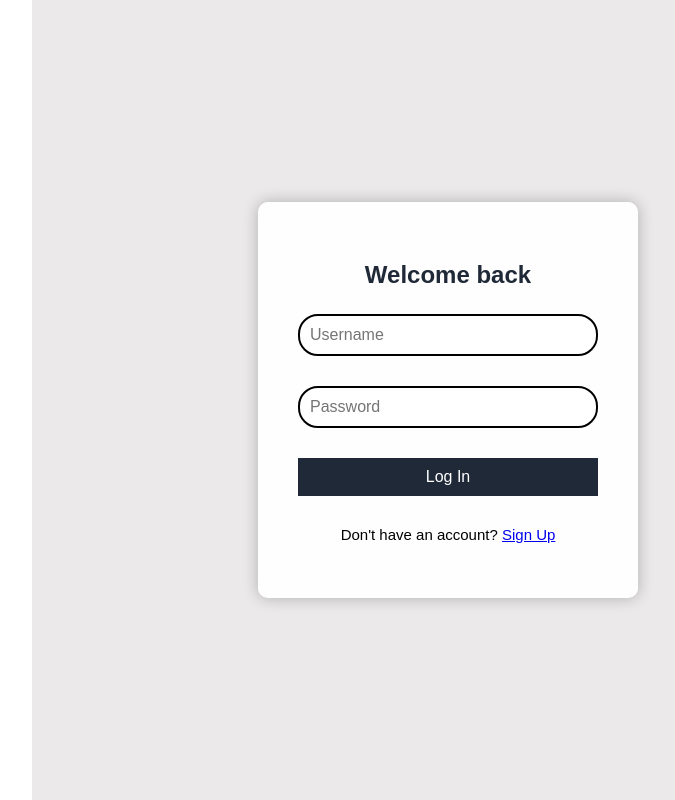
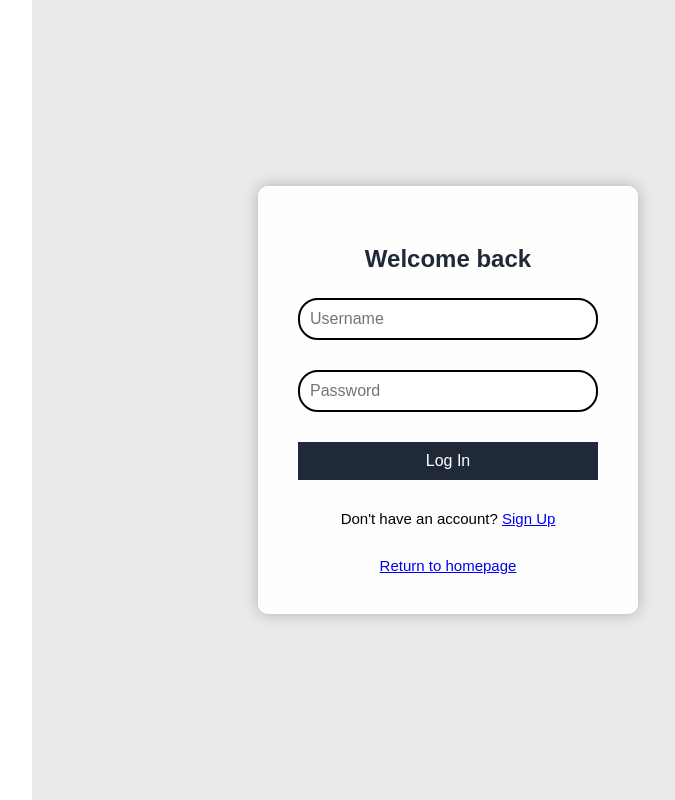
Before and after one commit to llvill/Member-Forum, a website: page login.html in a window 1280 px wide. Shown: the whole page, without its empty margins (416-1091 px from the left). Drawn offline with Linux system fonts and the light colour scheme.

Commit message:
added 'return to homepage' to login and signup

```diff
--- a/css/style.css
+++ b/css/style.css
@@ -73,6 +73,12 @@ login-link a{
 
 login-link a:hover{
     text-decoration: underline;
+}
+
+.return-home{
+    text-align: center;
+    margin: 0;
+    font-size: 15px;
 }
 
 .signup-form input{
--- a/login.html
+++ b/login.html
@@ -17,6 +17,7 @@
                     <input type="password" name="password" placeholder="Password" required>
                     <button type="submit">Log In</button>
                     <p class="signup-link">Don't have an account? <a href="index.html">Sign Up</a></p>
+                    <p class="return-home"><a href="home.html">Return to homepage</a></p>
                 </form>
 
             </div>
```
Also changed, not shown: index.html (+1 -0 lines), server.js (+0 -13 lines).
